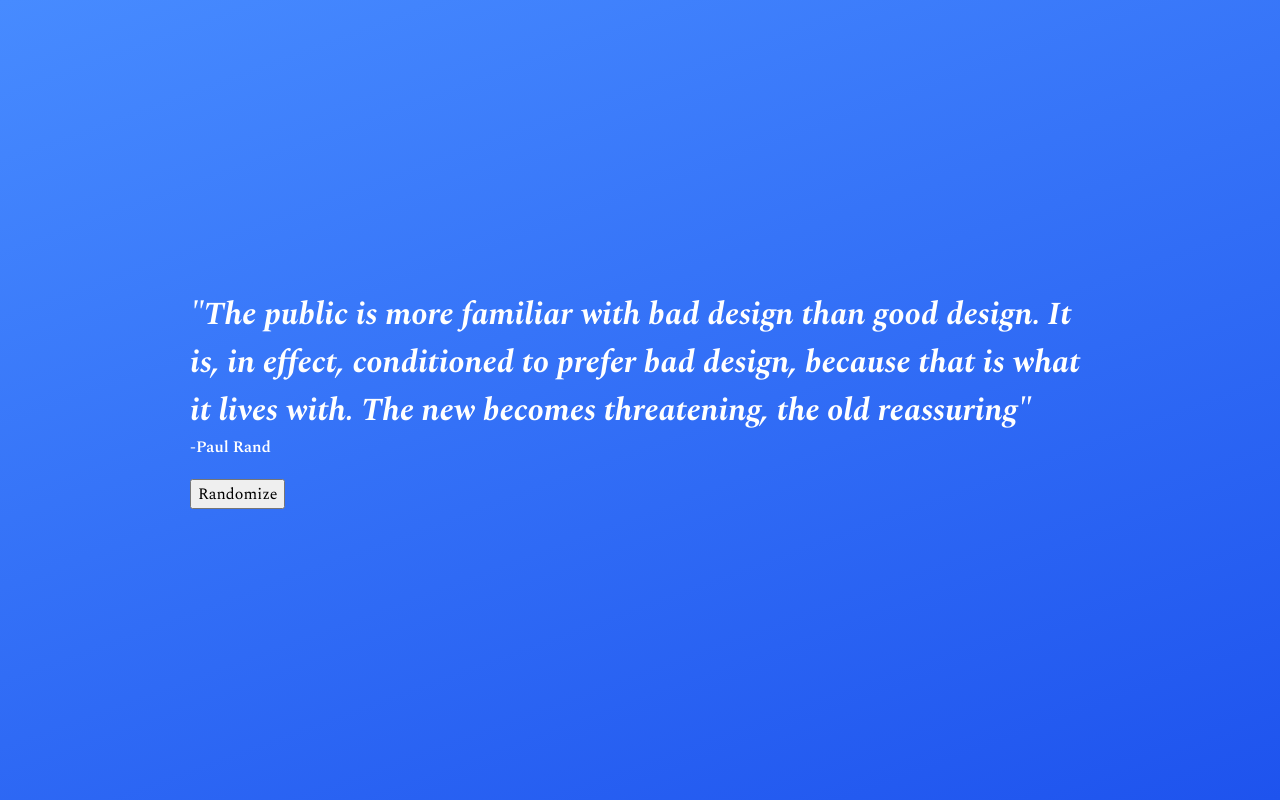
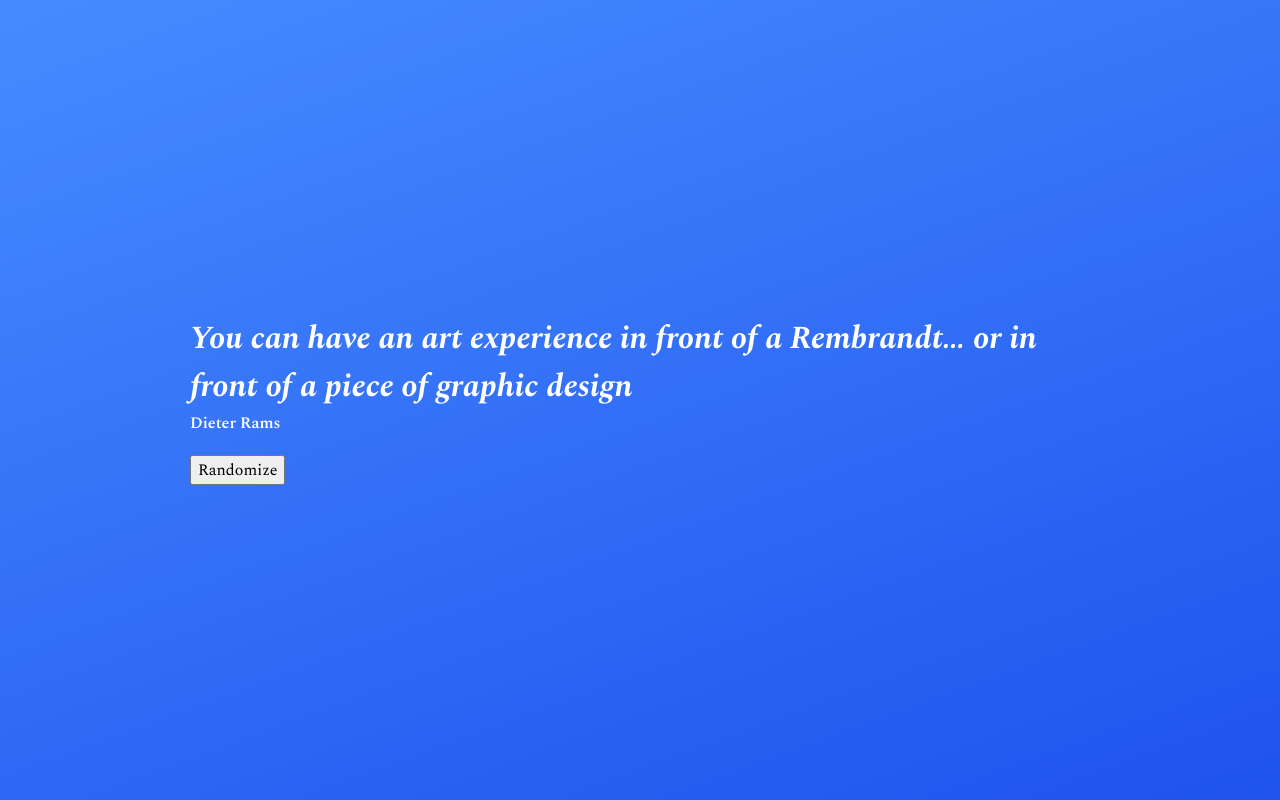
Before and after one commit to ramanarc/designer-quotes, a plain HTML site: page index.html in a window 1280 px wide. Both pictures are taken after a click on the button "Randomize". Drawn offline with nearby package versions, Linux system fonts and the light colour scheme.

Commit message:
static data source, generate random

```diff
--- a/index.html
+++ b/index.html
@@ -6,6 +6,7 @@
   <meta http-equiv="X-UA-Compatible" content="IE=edge">
   <meta name="viewport" content="width=device-width, initial-scale=1.0">
   <link rel="stylesheet" href="./styles.css">
+  <script src="./main.js" defer></script>
   <title>Designer Quotes</title>
 </head>
 
--- a/main.js
+++ b/main.js
@@ -0,0 +1,29 @@
+const quoteHeading = document.querySelector("h1");
+const quoteAuthor = document.querySelector('h4');
+const button = document.querySelector('button')
+console.log(quoteHeading);
+
+const data = [
+  { quote: "You can have an art experience in front of a Rembrandt… or in front of a piece of graphic design", author: "Dieter Rams" },
+  { quote: "Graphic design will save the world right after rock and roll does.", author: "John Dahlback" },
+  { quote: "It’s through mistakes that you actually can grow. You have to get bad in order to get good.", author: 'Nigahiga' }
+]
+
+
+
+const getQuote = () => {
+  // get a random quote
+  // quoteHeading.innerHTML = 'Randomized Quote here which sounds nice' + Math.random();
+  const randomNumber = Math.floor(Math.random() * data.length)
+
+  const randomQuote = data[randomNumber];
+
+  // Change headingQuote randomly
+  quoteHeading.innerHTML = randomQuote.quote;
+  quoteAuthor.innerHTML = randomQuote.author;
+}
+
+
+button.addEventListener('click', () => {
+  getQuote();
+});
```
